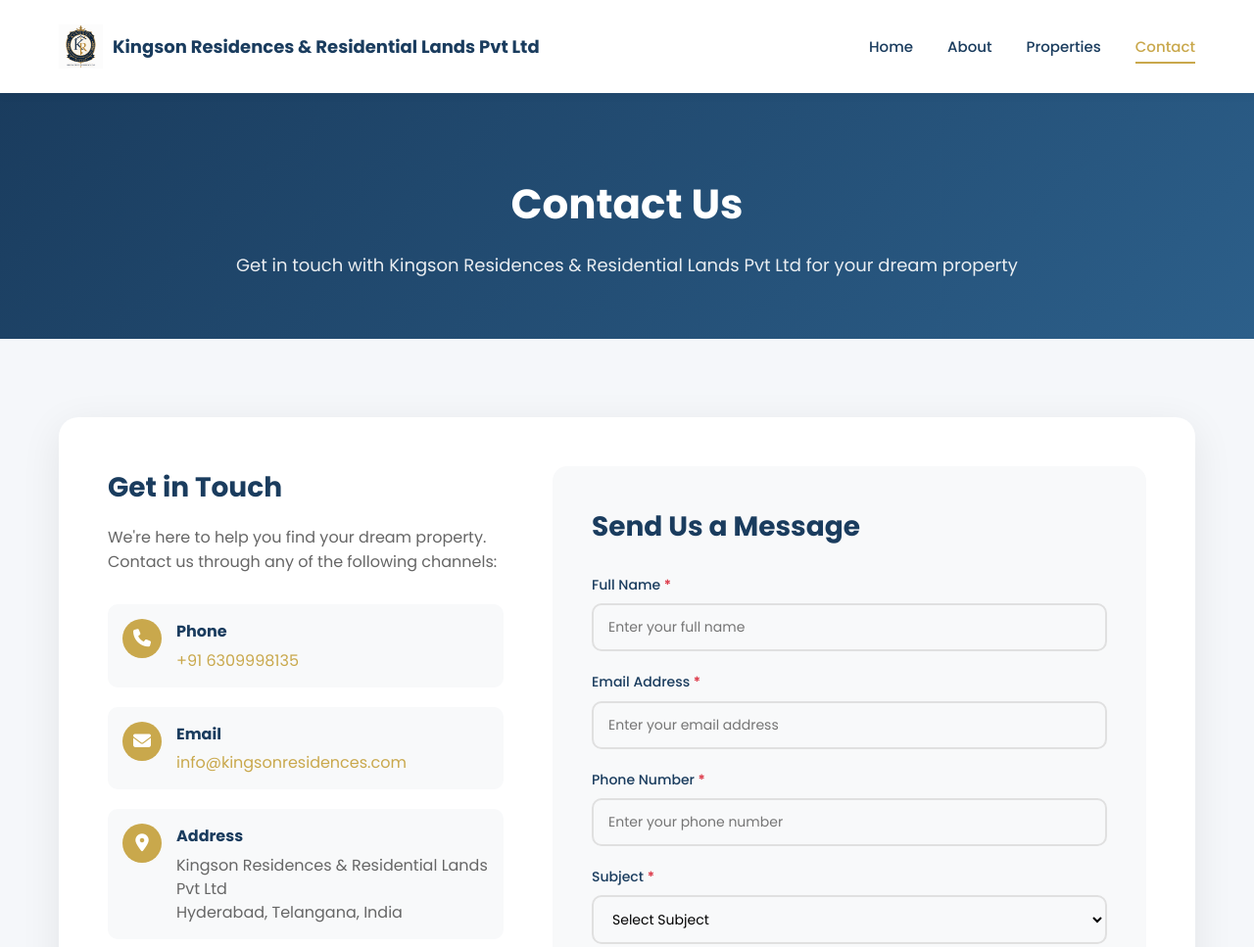
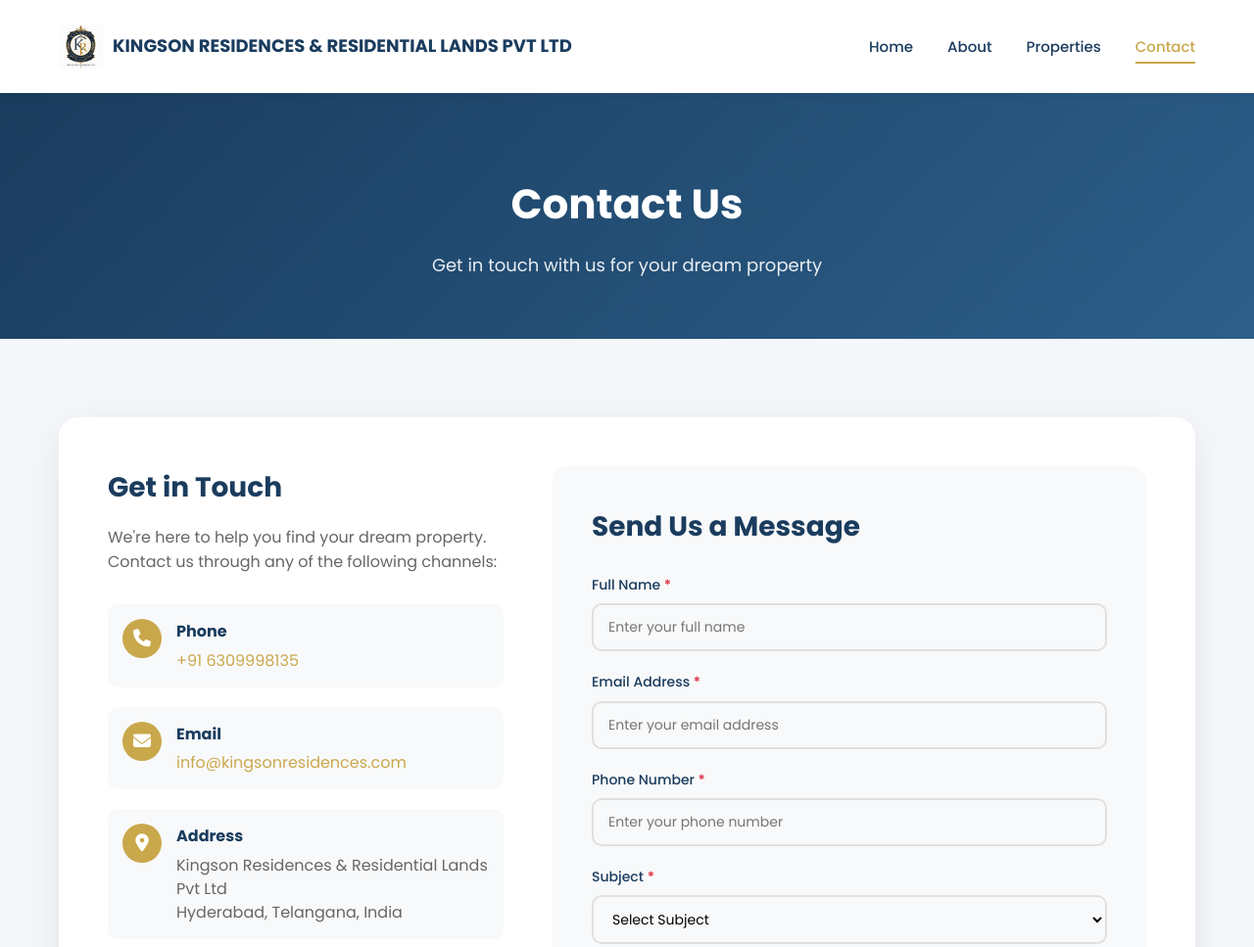
Before and after one commit to bharu1229/kingson-residences-2, a website: page contact.html in a window 1280 px wide. Shown: the top 967 px of the page at 98% size. Drawn offline with Linux system fonts and the light colour scheme.

Commit message:
Update contact.html

```diff
--- a/contact.html
+++ b/contact.html
@@ -41,7 +41,7 @@
             padding: 0 20px;
         }
 
-        /* ===== HEADER / NAVBAR (SAME AS OTHER PAGES) ===== */
+        /* ===== HEADER / NAVBAR ===== */
         header {
             background: #fff;
             box-shadow: 0 2px 10px rgba(0,0,0,0.05);
@@ -73,7 +73,6 @@
             color: #1a3c5e;
             margin: 0;
             font-weight: 700;
-            line-height: 1.2;
         }
 
         .nav-links {
@@ -489,6 +488,10 @@
                 font-size: 28px;
             }
 
+            .logo h1 {
+                font-size: 14px;
+            }
+
             .nav-links {
                 display: none;
                 flex-direction: column;
@@ -514,22 +517,20 @@
                 grid-template-columns: 1fr;
                 gap: 30px;
             }
-
-            .logo h1 {
-                font-size: 14px;
-            }
         }
     </style>
 </head>
 <body>
 
-    <!-- ===== HEADER ===== -->
+    <!-- ===== HEADER (LOGO OPENS LOGO IMAGE IN NEW TAB) ===== -->
     <header>
         <div class="container">
             <nav>
-                <a href="index.html" class="logo">
-                    <img src="assets/images/logo.png" alt="Kingson Residences & Residential Lands Pvt Ltd">
-                    <h1>Kingson Residences &amp; Residential Lands Pvt Ltd</h1>
+                <!-- CHANGED: Logo opens ONLY the logo image in new tab -->
+                <a href="#" class="logo" onclick="event.preventDefault(); window.open('assets/images/logo.png', '_blank');">
+                    <img src="assets/images/logo.png" alt="Kingson Residences">
+                    <!-- CHANGED: Updated company name -->
+                    <h1>KINGSON RESIDENCES & RESIDENTIAL LANDS PVT LTD</h1>
                 </a>
                 <ul class="nav-links" id="navLinks">
                     <li><a href="index.html">Home</a></li>
@@ -550,7 +551,7 @@
     <section class="page-hero">
         <div class="container">
             <h1>Contact Us</h1>
-            <p>Get in touch with Kingson Residences &amp; Residential Lands Pvt Ltd for your dream property</p>
+            <p>Get in touch with us for your dream property</p>
         </div>
     </section>
 
@@ -582,7 +583,7 @@
                             <i class="fas fa-map-marker-alt"></i>
                             <div>
                                 <h4>Address</h4>
-                                <p>Kingson Residences &amp; Residential Lands Pvt Ltd<br>
+                                <p>Kingson Residences & Residential Lands Pvt Ltd<br>
                                 Hyderabad, Telangana, India</p>
                             </div>
                         </div>
@@ -683,7 +684,8 @@
         <div class="container">
             <div class="footer-content">
                 <div class="footer-section">
-                    <h3>Kingson Residences &amp; Residential Lands Pvt Ltd</h3>
+                    <!-- CHANGED: Updated company name in footer -->
+                    <h3>KINGSON RESIDENCES & RESIDENTIAL LANDS PVT LTD</h3>
                     <p>Building dreams, creating homes. Your trusted partner in premium real estate.</p>
                     <div class="social-links">
                         <a href="#"><i class="fab fa-facebook"></i></a>
@@ -708,7 +710,7 @@
                 </div>
             </div>
             <div class="footer-bottom">
-                <p>&copy; 2026 Kingson Residences &amp; Residential Lands Pvt Ltd. All rights reserved.</p>
+                <p>&copy; 2026 Kingson Residences & Residential Lands Pvt Ltd. All rights reserved.</p>
             </div>
         </div>
     </footer>
```
